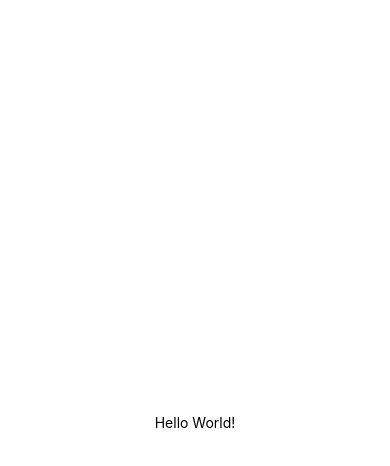
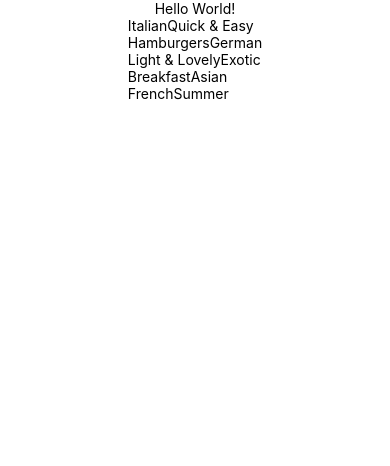
Before and after one commit to Elena-Weber/recipes, a React Native app: screen / in a window 390 px wide. Shown: the top 466 px of the page. Built offline with nearby package versions, Linux system fonts and the light colour scheme.

Commit message:
working categories displaying

```diff
--- a/App.js
+++ b/App.js
@@ -1,11 +1,13 @@
 import { StatusBar } from 'expo-status-bar';
-import { StyleSheet, Text, View } from 'react-native';
+import { StyleSheet, View, Text } from 'react-native';
+import CategoriesScreen from './screens/CategoriesScreen';
 
 export default function App() {
   return (
     <View style={styles.container}>
+      <StatusBar style="auto" />
       <Text>Hello World!</Text>
-      <StatusBar style="auto" />
+      <CategoriesScreen />
     </View>
   );
 }
--- /dev/null
+++ b/components/CategoryGridTile.js
@@ -0,0 +1,15 @@
+import { Pressable, View, Text } from "react-native";
+
+function CategoryGridTile({title, color}) {
+    return <View>
+        <Pressable>
+            <View>
+                <Text>
+                    {title}
+                </Text>
+            </View>
+        </Pressable>
+    </View>
+}
+
+export default CategoryGridTile;
--- /dev/null
+++ b/screens/CategoriesScreen.js
@@ -0,0 +1,23 @@
+import { FlatList } from 'react-native';
+import CategoryGridTile from '../components/CategoryGridTile';
+
+import { CATEGORIES } from '../data/dummy-data';
+
+function renderCategoryItem(itemData) {
+  return (
+    <CategoryGridTile title={itemData.item.title} color={itemData.item.color} />
+  );
+}
+
+function CategoriesScreen() {
+  return (
+    <FlatList
+      data={CATEGORIES}
+      keyExtractor={(item) => item.id}
+      renderItem={renderCategoryItem}
+      numColumns={2}
+    />
+  );
+}
+
+export default CategoriesScreen;
```
